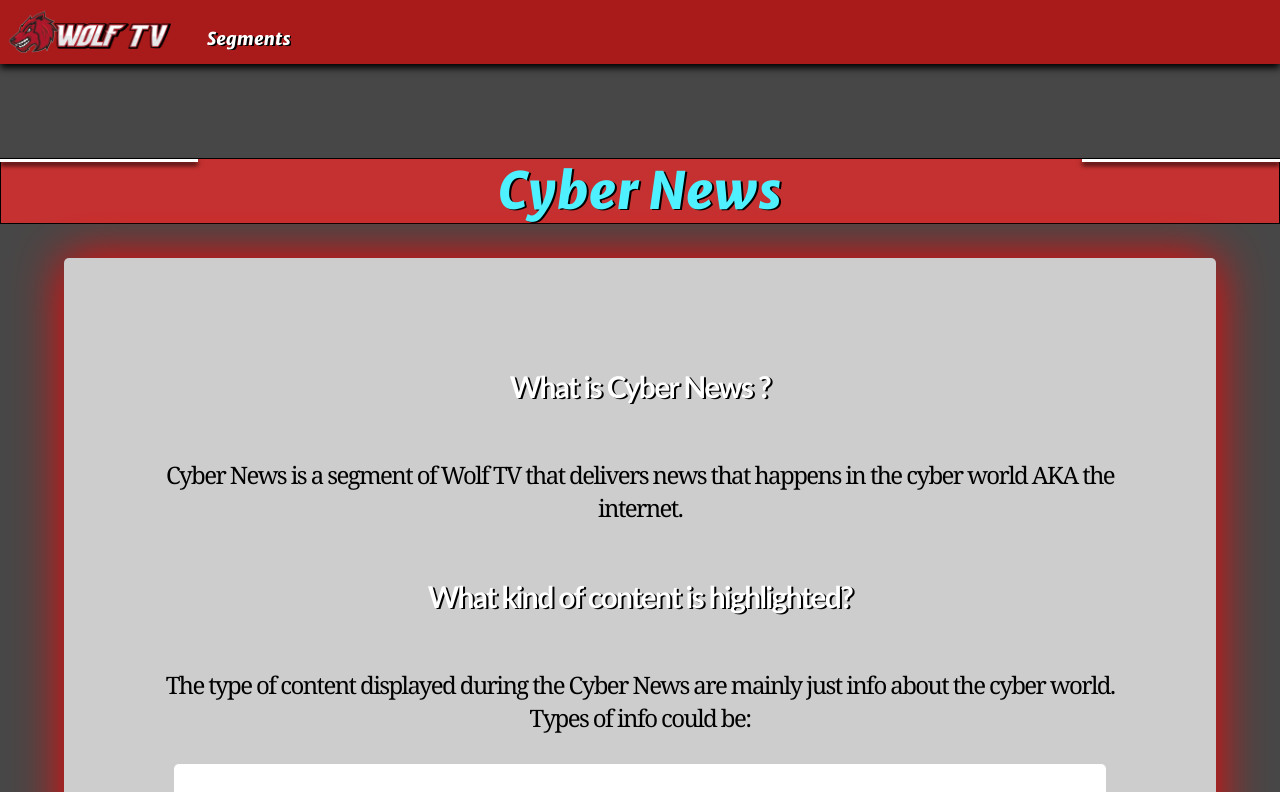
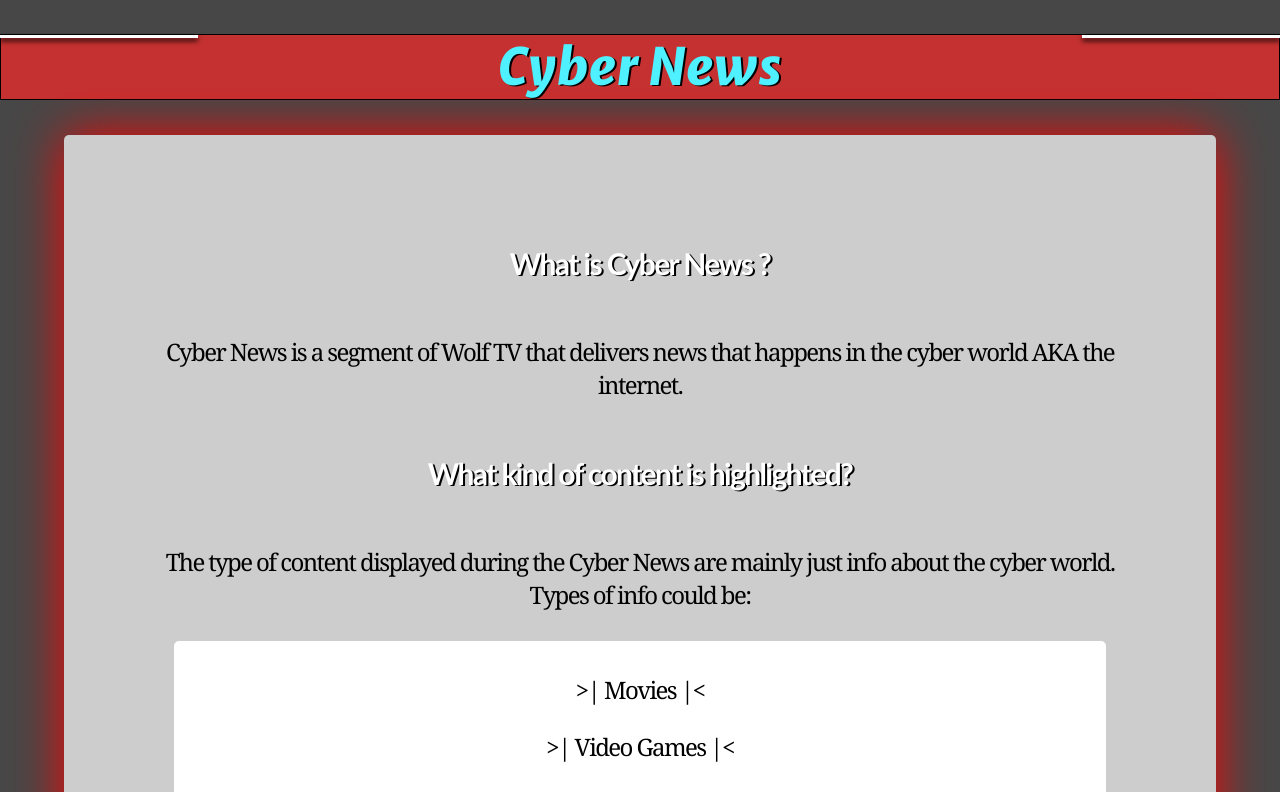
Before and after one commit to MarkE16/WolfTV, a React (Create React App) app: page /cyber-news in a window 1280 px wide. Shown: the top 792 px of the page. Built offline with nearby package versions, Linux system fonts and the light colour scheme; a web font is replaced by a local one.

Commit message:
removed navbar when at the top of page

```diff
--- a/public/index.html
+++ b/public/index.html
@@ -74,22 +74,12 @@
         $(window).scroll(function() {
           if ($(window).scrollTop() > 20) {
             $('#topBtn').css('opacity', '1');
-            $(".App-header").css("background-color", "rgba(169, 26, 26, 0.5)");
-            $(".App-header").css("box-shadow", "0px 0px 10px rgba(0, 0, 0, 0.5)");
-            $(".App-header").css("min-height", "7avh");
-            // $(".dropdown-content").css("background-color", "rgba(169, 26, 26, 0.5)");
-            $(".dropdown-content").css("border", "none");
-            // $('#navBar').css('display', 'block');
+            $(".App-header").css("opacity", "1");
+            $(".App-header").css("display", "block");
           } else {
             $('#topBtn').css('opacity', '0');
-            // $(".App-header").css("background-color", "rgba(169, 26, 26, 1)");
-            // Set App-header's background color to rgba(169, 26, 26, 1) and box-shadow to 0 4px 7px rgb(0, 0, 0)
-            $(".App-header").css("background-color", "rgba(169, 26, 26, 1)");
-            $(".App-header").css("box-shadow", "0 4px 7px rgb(0, 0, 0)");
-            $(".App-header").css("min-height", "8vh");
-            // $(".dropdown-content").css("background-color", "rgba(169, 26, 26, 1)");
-            $(".dropdown-content").css("border", "2px solid black");
-            // $('#navBar').css('display', 'none');
+            $(".App-header").css("opacity", "0");
+            $(".App-header").css("display", "none");
           }
         })
 
--- a/src/App.css
+++ b/src/App.css
@@ -6,24 +6,24 @@
 
 /* ROOT */
 :root {
-  --navBar-color: #b31b1b;
+  --navBar-color-half-opacity: rgba(169, 26, 26, 0.5);
+  --navBar-color-full-opacity: rgb(169, 26, 26);
 }
 
 /* SCROLL BAR */
 ::-webkit-scrollbar {
   width: 10px;
-  height: 10px;
+  /*height: 10px;*/
 }
 
 ::-webkit-scrollbar-button {
-  width: 5px;
-  height: 5px;
+
 }
 
 ::-webkit-scrollbar-thumb {
   background: #b4b4b4;
-  border: 0 none #ffffff;
-  border-radius: 5px;
+  border: none;
+  border-radius: 2px;
 }
 
 ::-webkit-scrollbar-thumb:hover {
@@ -31,8 +31,8 @@
 }
 
 ::-webkit-scrollbar-track {
-  background: transparent;
-  border: 0 none #ffffff;
+  background-color: transparent;
+  border: none;
   border-radius: 0;
 }
 
@@ -98,7 +98,8 @@ a > img {
 }
 
 a {
-  text-decoration: none;
+  text-decoration: underline;
+  text-underline-offset: 3px;
 }
 
 /* ClassName CSS */
@@ -166,13 +167,15 @@ a {
 
 .App-header {
   color: rgb(169, 26, 26);
-  background-color: var(--navBar-color);
+  display: none;
+  background-color: var(--navBar-color-half-opacity);
   min-height: 5vh;
   height: 8vh;
   max-height: 8vh;
   font-size: calc(5px + 1vmax);
-  box-shadow: 0 4px 7px rgb(0, 0, 0);
+  box-shadow: 0 0 10px rgba(0, 0, 0, 0.5);
   transition: 0.5s ease;
+  opacity: 0;
 }
 
 .header-items {
@@ -593,9 +596,9 @@ video {
   letter-spacing: normal;
 }
 
-.segment-page-container {
-  margin-top: calc(150px + 1vmin);
-}
+/*.segment-page-container {*/
+/*  margin-top: calc(150px + 1vmin);*/
+/*}*/
 
 .segment {
   flex: 1;
@@ -953,6 +956,10 @@ video {
   color: rgba(0, 0, 0, 0.1);
 }
 
+.inner-modal-arrow:disabled:active {
+  background-color: transparent;
+}
+
 .inner-modal-arrow:active {
   background-color: rgba(0, 0, 0, 0.1);
 }
@@ -1079,9 +1086,9 @@ video {
   display: none;
   position: absolute;
   top: 6vh;
-  background-color: var(--navBar-color);
+  background-color: var(--navBar-color-full-opacity);
   box-shadow: 0 8px 16px 11px rgba(0,0,0,0.2);
-  border: 2px solid black;
+  border: none;
   border-radius: 6px;
   z-index: 1;
   min-height: 100%;
--- a/src/App.js
+++ b/src/App.js
@@ -6,8 +6,6 @@ import ModalProvider from "./components/ModalCxt";
 import MainPage from './components/MainPage';
 import SegmentPage from "./components/SegmentPage";
 import NotFound from "./components/NotFound";
-
-// WOLFTV SITE | v0.1
 
 function Wrapper({ children }) {
   const location = useLocation();
--- a/src/components/MainPage.js
+++ b/src/components/MainPage.js
@@ -76,11 +76,11 @@ function MainPage({ selectedMemberName, setSelectedMemberName, infoBoxOpen, setI
             </div>
           </div>
         </div>
-        <div style={{ zIndex: 0 }}>
+        <div>
           <h1 className='title'>Latest Wolf TV Episode</h1>
           <p id="latest-ep" className='subtitle'>
             Here you can watch the latest episode of WOLF TV! <br />
-            Latest Episode: <strong>Ep {(currentVimeoEpData.title && currentVimeoEpData.linkCode) === "" ? "Fetching..." : currentVimeoEpData.title.slice(10, 14) + " | " + currentVimeoEpData.title.slice(15, 22)}</strong>
+            Latest Episode: <strong>{(currentVimeoEpData.title && currentVimeoEpData.linkCode) === "" ? "Fetching..." : "Ep " + currentVimeoEpData.title.slice(10, 14) + " | " + currentVimeoEpData.title.slice(15, 22)}</strong>
           </p>
           <div className='body'>
             <div className='video-bg'>
```
